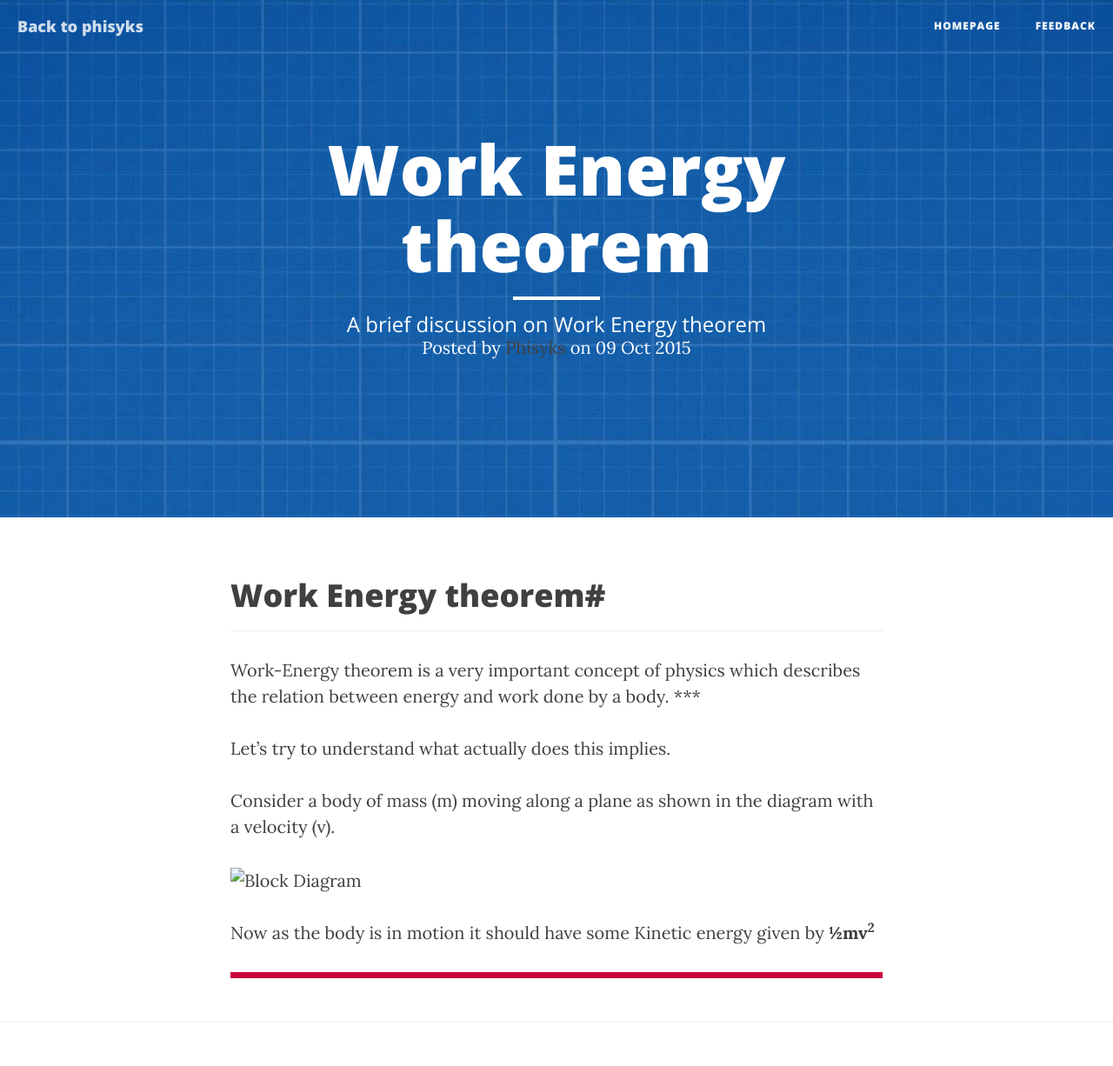
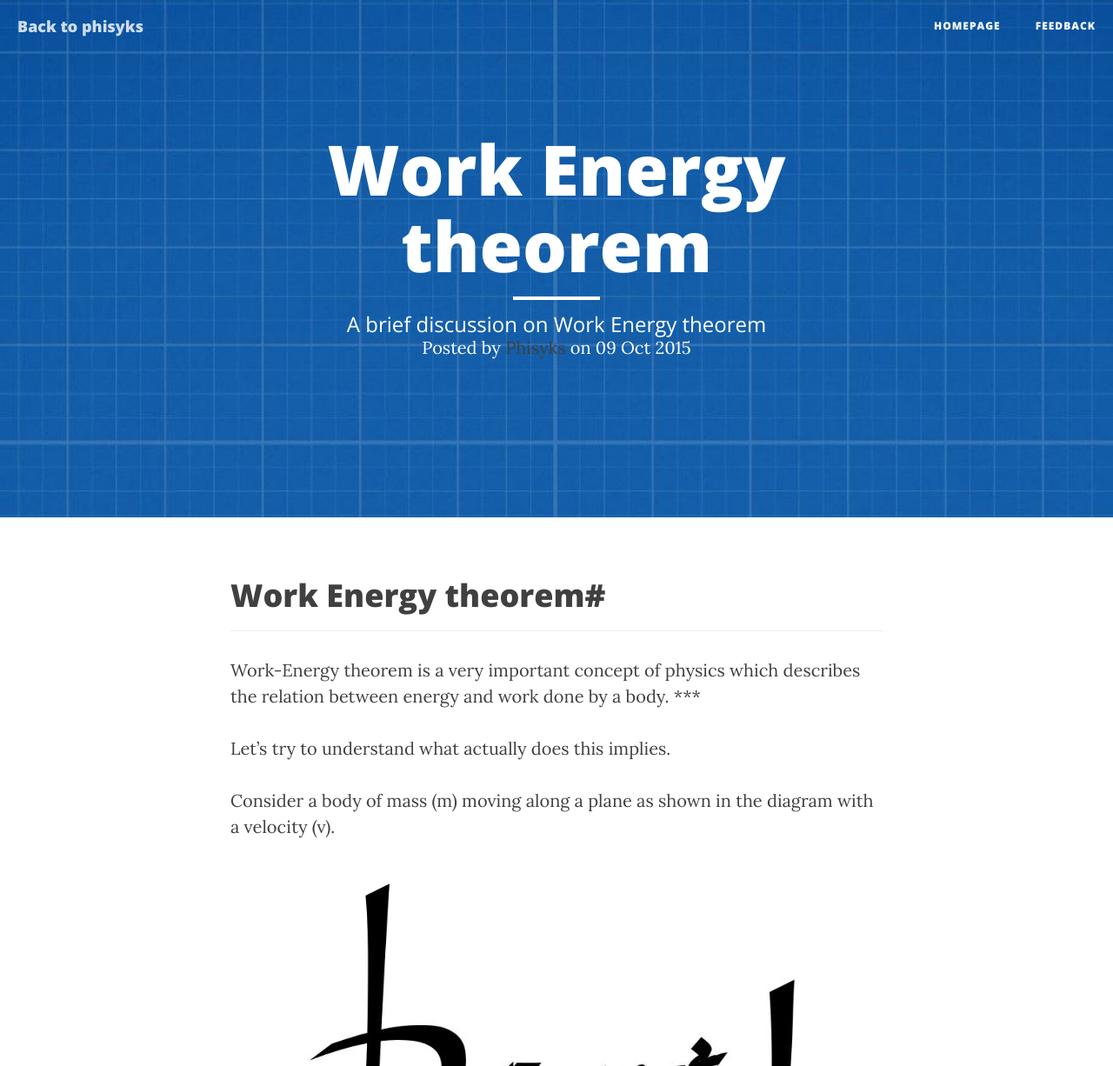
Before and after one commit to hxri/phisyks.github.io, a Jekyll site: the page built from _posts/2015-10-09-Work-Energy-theorem.md, in a window 1280 px wide. Shown: the top 1226 px of the page at 87% size. Built offline with Jekyll 4.4.1, drawn with Linux system fonts in a browser that asks for light colours; nearby versions of some CDN libraries; Markdown is read by kramdown in place of the engine named in the settings; comment, search, counter and statistics services are not loaded; grey boxes are pictures that could not be loaded.

Commit message:
Update 2015-10-09-Work-Energy-theorem.md

```diff
--- a/_posts/2015-10-09-Work-Energy-theorem.md
+++ b/_posts/2015-10-09-Work-Energy-theorem.md
@@ -17,6 +17,6 @@ Let’s try to understand what actually does this implies.
 
 Consider a body of mass (m) moving along a plane as shown in the diagram with a velocity (v).
 
-![Block Diagram]({{ site.url }}assets/logo.jpg)
+![Block Diagram]({{ site.url }}/assets/logo.jpg)
 
 Now as the body is in motion it should have some Kinetic energy given by **½mv<sup>2</sup>**
```
